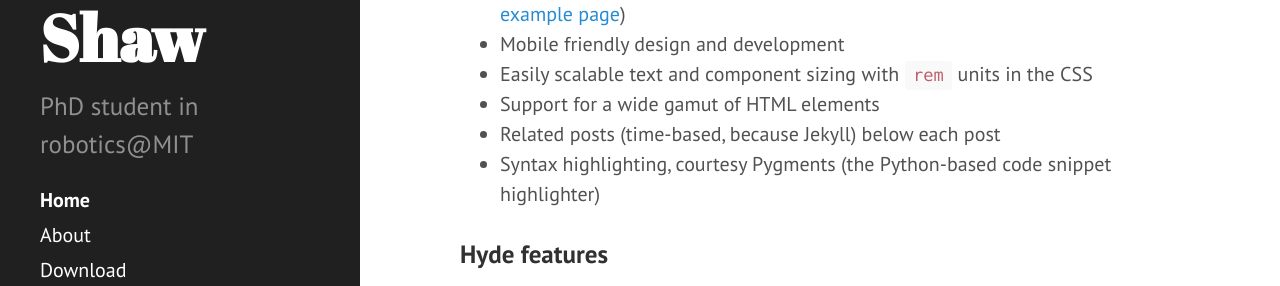
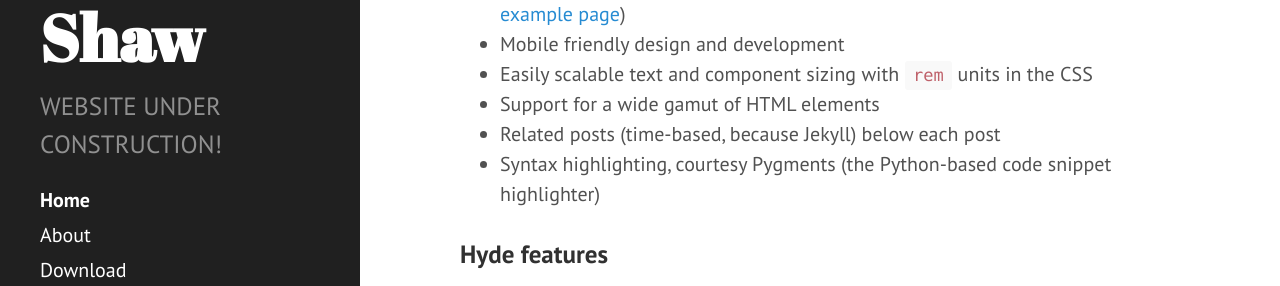
Before and after one commit to sageshoyu/sageshoyu.github.io, a Jekyll site: the page built from docs/index.html, in a window 1280 px wide. Shown: the part 452-738 px from the top of the page. Built offline with Jekyll 4.4.1, drawn with Linux system fonts in a browser that asks for light colours; the list of posts is cut into pages by our own code.

Commit message:
add construction message

```diff
--- a/docs/_config.yml
+++ b/docs/_config.yml
@@ -1,6 +1,6 @@
 # Setup
 title:            Seiji Shaw
-description:      'PhD student in robotics@MIT'
+description:      'WEBSITE UNDER CONSTRUCTION!'
 url:              'https://sageshoyu.github.io'
 baseurl:          ''
 paginate:         5
```
